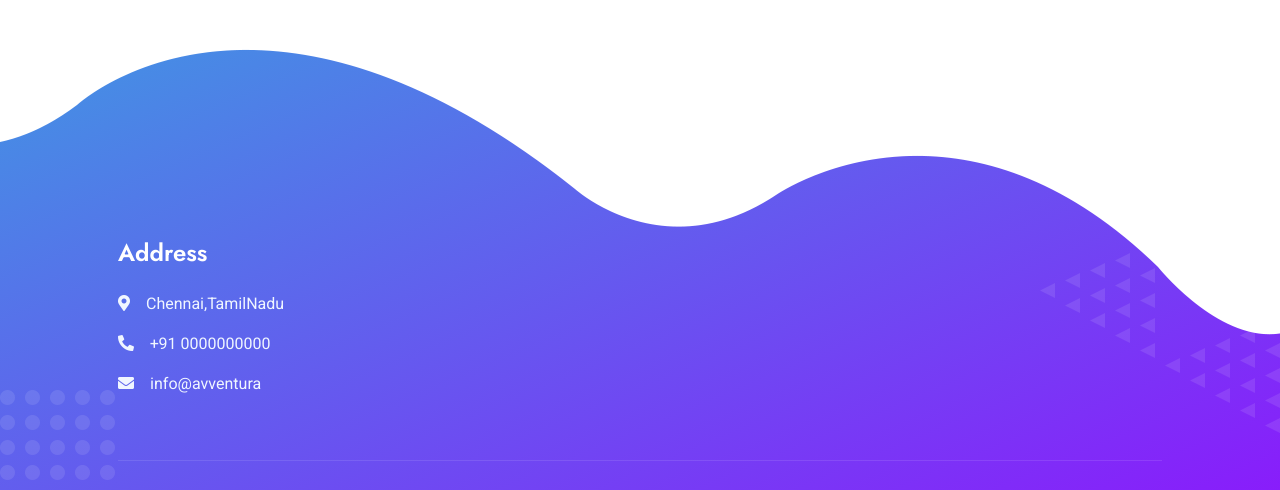
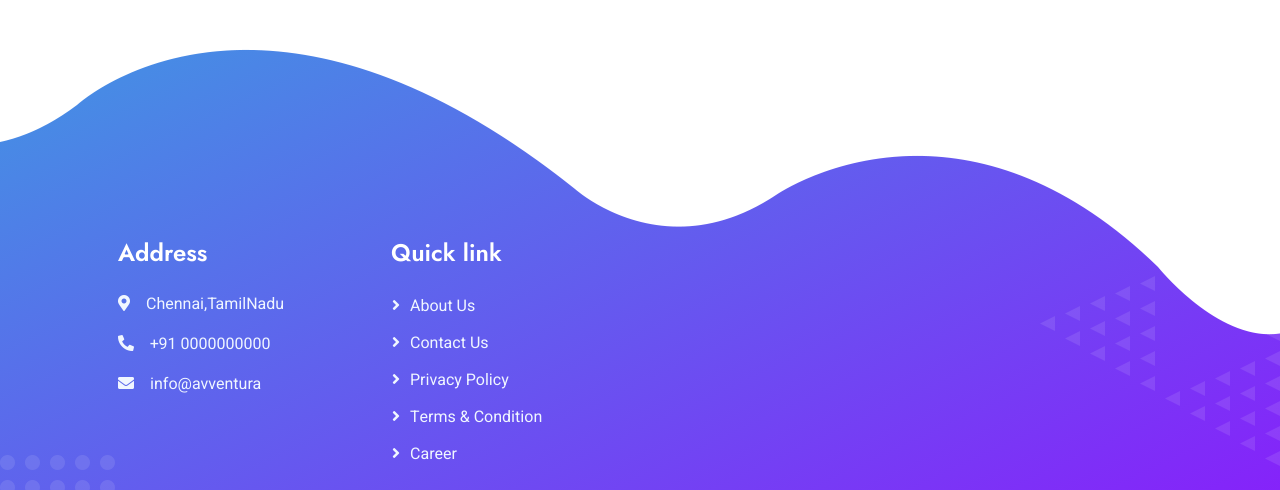
Before and after one commit to mrsaviour-28/avventura, a plain HTML site: page index.html in a window 1280 px wide. Shown: the part 2778-3268 px from the top of the page. Drawn offline with nearby package versions, Linux system fonts and the light colour scheme.

```diff
--- a/index.html
+++ b/index.html
@@ -1008,15 +1008,15 @@
               <p><i class="fa fa-phone-alt me-3"></i>+91 0000000000</p>
               <p><i class="fa fa-envelope me-3"></i>info@avventura</p>
             </div>
-            <!-- <div class="col-md-6 col-lg-3">
-              <h4 class="text-white mb-4">Quick Link</h4>
+            <div class="col-md-6 col-lg-3">
+              <h4 class="text-white mb-4">Quick link</h4>
               <a class="btn btn-link" href="">About Us</a>
               <a class="btn btn-link" href="">Contact Us</a>
               <a class="btn btn-link" href="">Privacy Policy</a>
               <a class="btn btn-link" href="">Terms & Condition</a>
               <a class="btn btn-link" href="">Career</a>
             </div>
-            <div class="col-md-6 col-lg-3">
+            <!-- <div class="col-md-6 col-lg-3">
               <h4 class="text-white mb-4">Popular Link</h4>
               <a class="btn btn-link" href="">About Us</a>
               <a class="btn btn-link" href="">Contact Us</a>
```
Also changed, not shown: img/screenshot-3.png, 4 other files.
